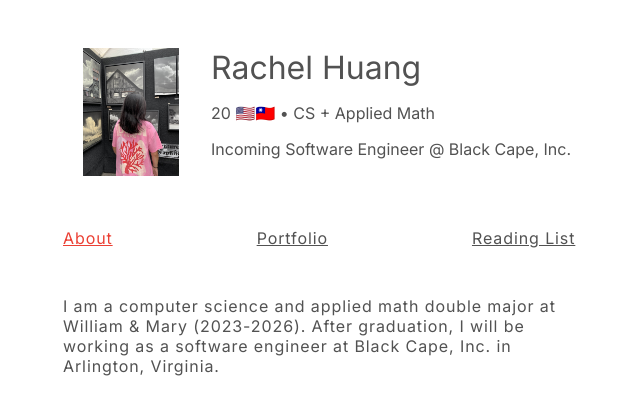
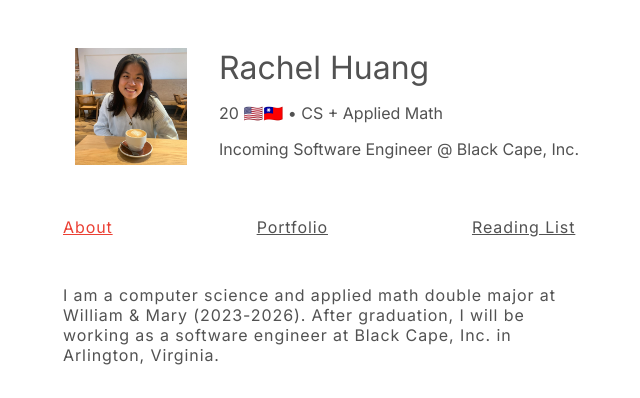
Before and after one commit to rrachelhuangg/rachelhuang.dev, a Flask app: page / in a window 1280 px wide. Shown: the top 398 px of the page, without its empty margins (313-953 px from the left). Run offline with Flask 3, Linux system fonts and the light colour scheme.

Commit message:
Updated pfp.

```diff
--- a/static/styles.css
+++ b/static/styles.css
@@ -19,7 +19,7 @@ body {
 }
 
 #pfp-container{
-    width:6rem;
+    width:7rem;
 }
 
 img{
--- a/templates/books.html
+++ b/templates/books.html
@@ -12,7 +12,7 @@
 
 <div id="header">
     <div id="pfp-container">
-        <img src="../static/pfp.jpg" id="pfp">
+        <img src="{{url_for('static', filename='cafe.jpg')}}" id="pfp">
     </div>
     <div id="text-content">
         <div id="title">
--- a/templates/homepage.html
+++ b/templates/homepage.html
@@ -12,7 +12,7 @@
 
 <div id="header">
     <div id="pfp-container">
-        <img src="{{url_for('static', filename='pfp.jpg')}}" id="pfp">
+        <img src="{{url_for('static', filename='cafe.jpg')}}" id="pfp">
     </div>
     <div id="text-content">
         <div id="title">
--- a/templates/portfolio.html
+++ b/templates/portfolio.html
@@ -12,7 +12,7 @@
 
 <div id="header">
     <div id="pfp-container">
-        <img src="../static/pfp.jpg" id="pfp">
+        <img src="{{url_for('static', filename='cafe.jpg')}}" id="pfp">
     </div>
     <div id="text-content">
         <div id="title">
```
Also changed, not shown: static/cafe.jpg (added).
